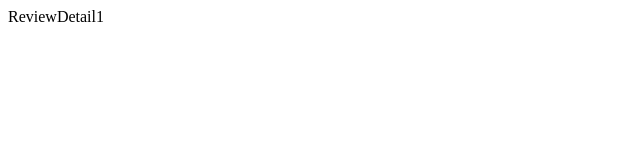
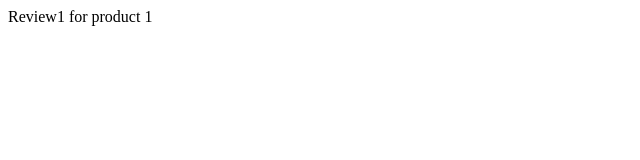
Before and after one commit to sepidehvahedian/next-demo1, a Next.js app: page /products/1/reviews/1 in a window 1280 px wide. Shown: the top 160 px of the page, without its empty margins (0-640 px from the left). Built offline with nearby package versions, Linux system fonts and the light colour scheme.

Commit message:
Not-found

```diff
--- a/src/app/products/[productId]/reviews/[reviewId]/page.js
+++ b/src/app/products/[productId]/reviews/[reviewId]/page.js
@@ -1,8 +1,15 @@
+import { notFound } from "next/navigation";
 import React from "react";
 
 function ReviewDetail({ params }) {
-  console.log(params);
-  return <div>ReviewDetail{params.productId}</div>;
+  if (params.reviewId > 100) {
+    notFound();
+  }
+  return (
+    <div>
+      Review{params.productId} for product {params.reviewId}
+    </div>
+  );
 }
 
 export default ReviewDetail;
```
Also changed, not shown: src/app/not-found.js (added, +7 -0 lines), src/app/products/[productId]/reviews/[reviewId]/not-found.js (added, +7 -0 lines).
